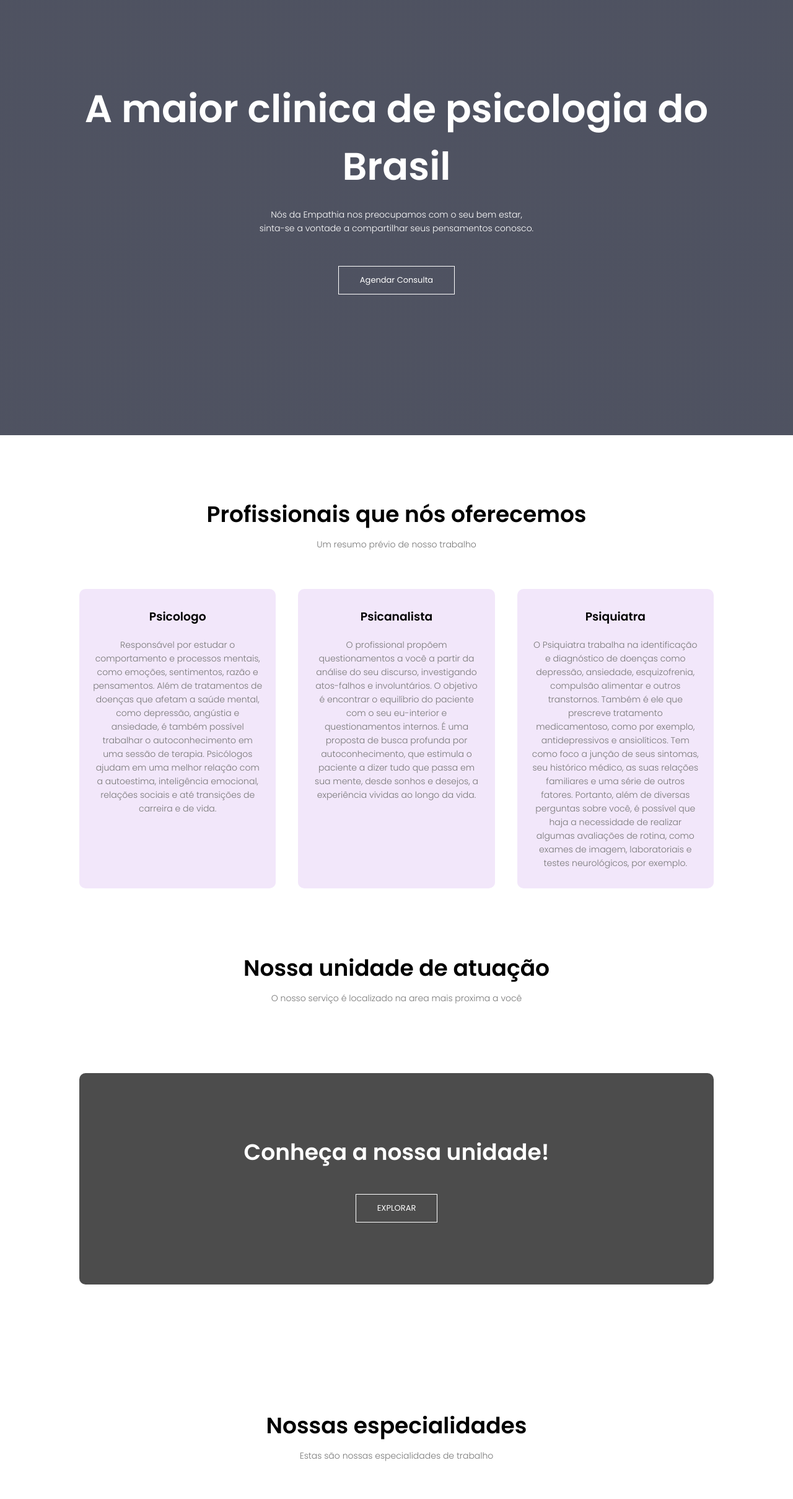
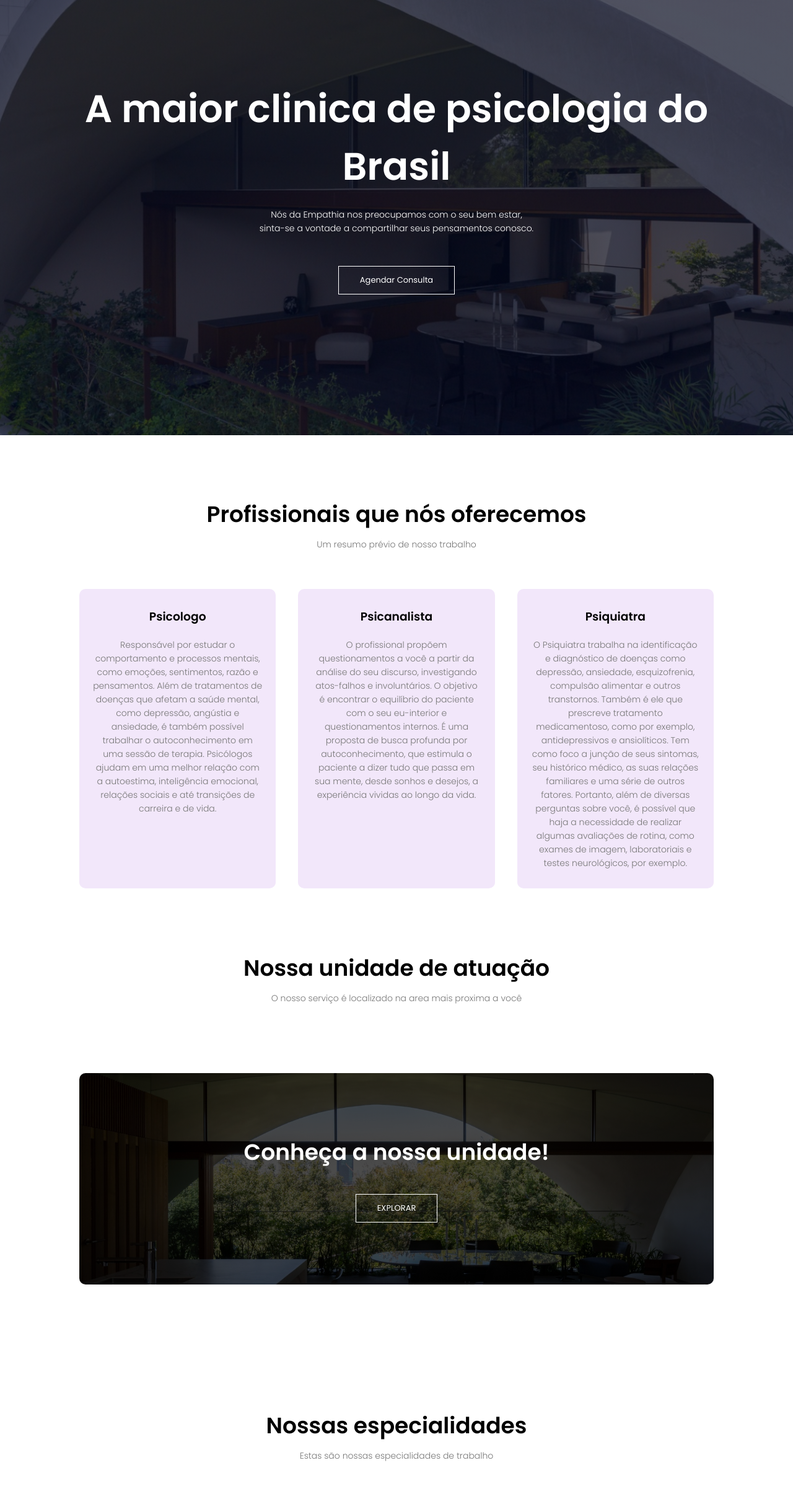
Before and after one commit to Felisdoro/project_tcc, a plain HTML site: page index.html in a window 1280 px wide. Shown: the part 98-2516 px from the top of the page at 62% size. Drawn offline with Linux system fonts and the light colour scheme; files whose address does not match are found by name.

Commit message:
Update style.css

```diff
--- a/css/style.css
+++ b/css/style.css
@@ -14,7 +14,7 @@ html,body{
 .header{
     min-height: 100vh;
     width:100%;
-    background-image: linear-gradient(rgba(4,9,30,0.7),rgba(4,9,30,0.7)),url(/Empathia/imagens/banner.jpg);
+    background-image: linear-gradient(rgba(4,9,30,0.7),rgba(4,9,30,0.7)),url(/imagens/banner.jpg);
     background-position: center;
     background-size: cover;
     position: relative;
@@ -197,7 +197,7 @@ h3{
 .conhecerUnidade{
     margin: 100px auto;
     width: 80%;
-    background-image: linear-gradient(rgba(0,0,0,0.7),rgba(0,0,0,0.7)),url(/Empathia/imagens/unidadeLocal.jpg);
+    background-image: linear-gradient(rgba(0,0,0,0.7),rgba(0,0,0,0.7)),url(/imagens/unidadeLocal.jpg);
     background-position: center;
     background-size: cover;
     border-radius: 10px;
```
